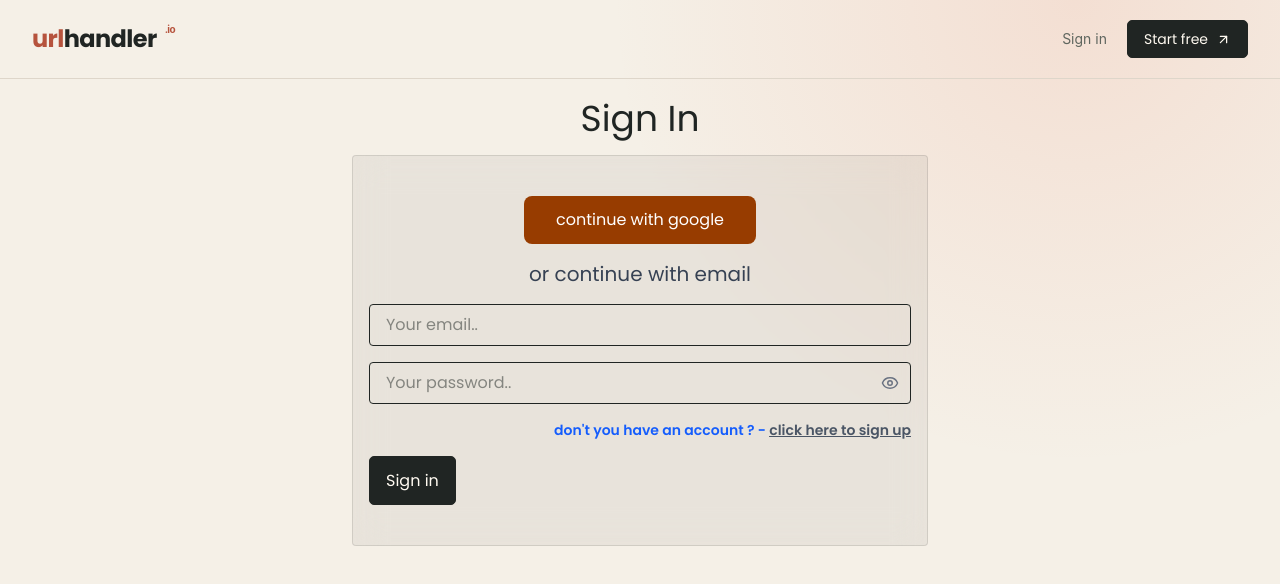
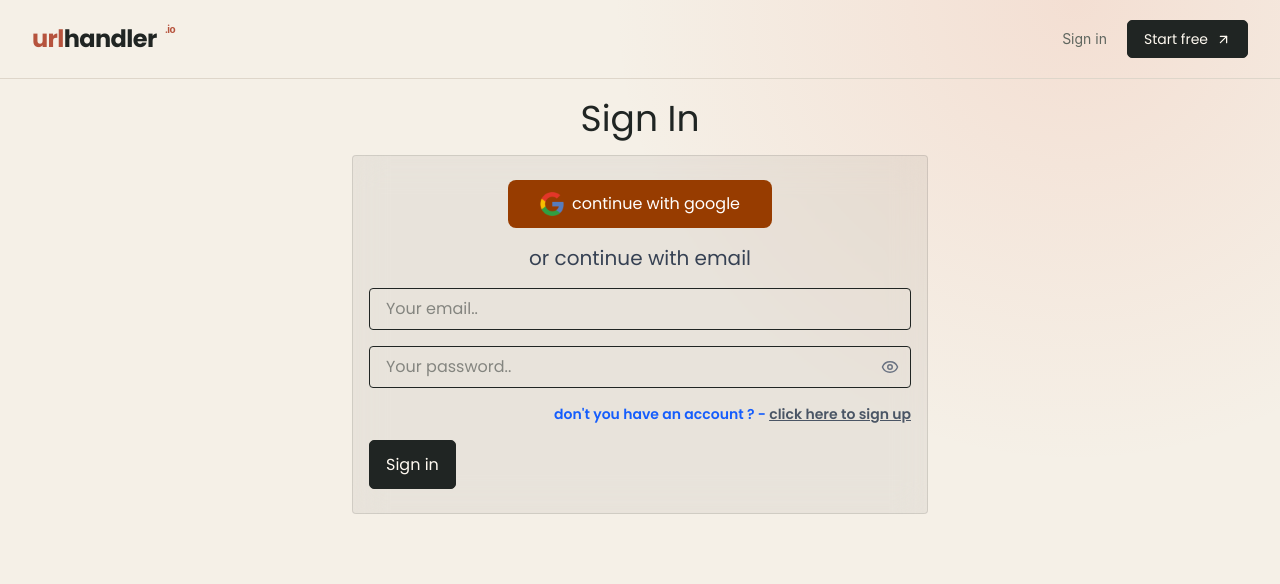
Before and after one commit to veeru-10/urlHandlerFrontend, a React (Vite) app: page /login in a window 1280 px wide. Shown: the top 584 px of the page. Built offline with nearby package versions, Linux system fonts and the light colour scheme; no server answers.

Commit message:
modify sign in and sign up for oAuth feature

```diff
--- a/src/components/UrlComposer.jsx
+++ b/src/components/UrlComposer.jsx
@@ -40,12 +40,10 @@ const UrlComposer = ({ editingUrl, onClose }) => {
 
   useEffect(() => {
     if (window.location.hash !== "#new-link") return undefined;
-
     const focusInput = () => {
       originalUrlInput.current?.scrollIntoView({ behavior: "smooth", block: "center" });
       originalUrlInput.current?.focus();
     };
-
     const frameId = window.requestAnimationFrame(focusInput);
     return () => window.cancelAnimationFrame(frameId);
   }, []);
--- a/src/pages/Login.jsx
+++ b/src/pages/Login.jsx
@@ -7,11 +7,14 @@ import { clearAuthError, loginUser } from "../store/stores/authSlice";
 import { useNavigate } from "react-router";
 import { z } from "zod";
 import { Eye, EyeOff } from "lucide-react";
+import google from '../assets/Google.png'
 
 const loginSchema = z.object({
   email: z.string().email("enter a valid email"),
   password: z.string().min(6, "atleast 6 characters"),
 });
+const API_URL = import.meta.env.VITE_BACKEND_URI || "http://localhost:5050";
+
 const Login = () => {
   const {
     register,
@@ -50,15 +53,21 @@ const Login = () => {
       <div className="max-w-xl sm:mx-auto mx-4 my-5 flex justify-center flex-col">
         <h1 className="text-center text-4xl">Sign In</h1>
 
-        <div className="flex flex-col gap-4 px-4 rounded bg-black/5 border border-black/10 mt-4 backdrop-blur-lg py-10">
+        <div className="flex flex-col gap-4 px-4 rounded bg-black/5 border border-black/10 mt-4 backdrop-blur-lg py-6">
           {/* <Link to="/">
             <h1 className="text-3xl md:text-4xl text-amber-800 text-center">
               Url
               <span className="text-slate-700">Handler</span>
             </h1>
           </Link> */}
-          <button className="px-8 py-3 bg-amber-800 text-white rounded-lg mx-auto btn">
-            continue with google
+          <button
+            type="button"
+            onClick={() => {
+              window.location.href = `${API_URL}/api/auth/google`;
+            }}
+            className="px-8 py-3 bg-amber-800 text-white rounded-lg mx-auto btn cursor-pointer flex gap-2"
+          >
+            <span> <img src={google} className="size-6" alt="" /></span>continue with google
           </button>
           <div className="text-gray-700 text-xl text-center">
             or continue with email
@@ -110,7 +119,7 @@ const Login = () => {
             <button
               type="submit"
               disabled={isLoggingIn}
-              className="ink-button mr-auto cursor-pointer disabled:cursor-not-allowed disabled:opacity-60"
+              className="ink-button mr-auto cursor-pointer disabled:cursor-not-allowed disabled:opacity-60 "
             >
               {isLoggingIn ? "Logging in..." : "Sign in"}
             </button>
--- a/src/pages/SignUp.jsx
+++ b/src/pages/SignUp.jsx
@@ -7,6 +7,8 @@ import { zodResolver } from "@hookform/resolvers/zod";
 import { useDispatch, useSelector } from "react-redux";
 import { signupUser } from "../store/stores/authSlice";
 import { Eye, EyeOff } from "lucide-react";
+
+import google from '../assets/Google.png'
 
 //i have to define schma for validation
 const signUpSchema = z.object({
@@ -25,6 +27,7 @@ const signUpSchema = z.object({
     .string()
     .regex(/^[0-9]{10}$/, { message: "Mobile number must be 10 digits" }),
 });
+const API_URL = import.meta.env.VITE_BACKEND_URI || "http://localhost:5050";
 
 const SignUp = () => {
   //initialize useForm and pass the zodReslover
@@ -62,14 +65,20 @@ const SignUp = () => {
               Url
               <span className="text-slate-700">Handler</span>
             </h1>
-          </Link>
-          <button className="px-8 py-3 bg-amber-800 text-white rounded-lg mx-auto btn">
-            continue with google
+          </Link> */}
+          <button
+            type="button"
+            onClick={() => {
+              window.location.href = `${API_URL}/api/auth/google`;
+            }}
+            className="px-8 py-3 bg-amber-800 text-white rounded-lg mx-auto btn mt-4 cursor-pointer flex gap-2"
+          >
+            <span> <img src={google} className="size-6" alt="" /> </span>continue with google
           </button>
           <div className="text-gray-700 text-xl text-center">
             or continue with email
-          </div> */}
-          <form onSubmit={handleSubmit(onSubmit)} className="space-y-4">
+          </div>
+          <form onSubmit={handleSubmit(onSubmit)} className="space-y-4 mt-2">
             <div>
               <input
                 type="text"
@@ -137,7 +146,7 @@ const SignUp = () => {
             <button
               type="submit"
               disabled={isSigningUp}
-              className="ink-button mx-auto cursor-pointer disabled:cursor-not-allowed disabled:opacity-60 mb-4"
+              className="ink-button mx-auto cursor-pointer disabled:cursor-not-allowed disabled:opacity-60 mb-2"
             >
               {isSigningUp ? "Signing up..." : "Create account"}
             </button>
--- a/vite.config.js
+++ b/vite.config.js
@@ -6,4 +6,12 @@ import tailwindcss from '@tailwindcss/vite'
 export default defineConfig({
   plugins: [react(), tailwindcss()],
   assetsInclude: ['**/*.lottie'],
+  server: {
+    port: 5173,
+    strictPort: true,
+  },
+  preview: {
+    port: 5173,
+    strictPort: true,
+  },
 })
```
Also changed, not shown: src/assets/Google.png (added).
